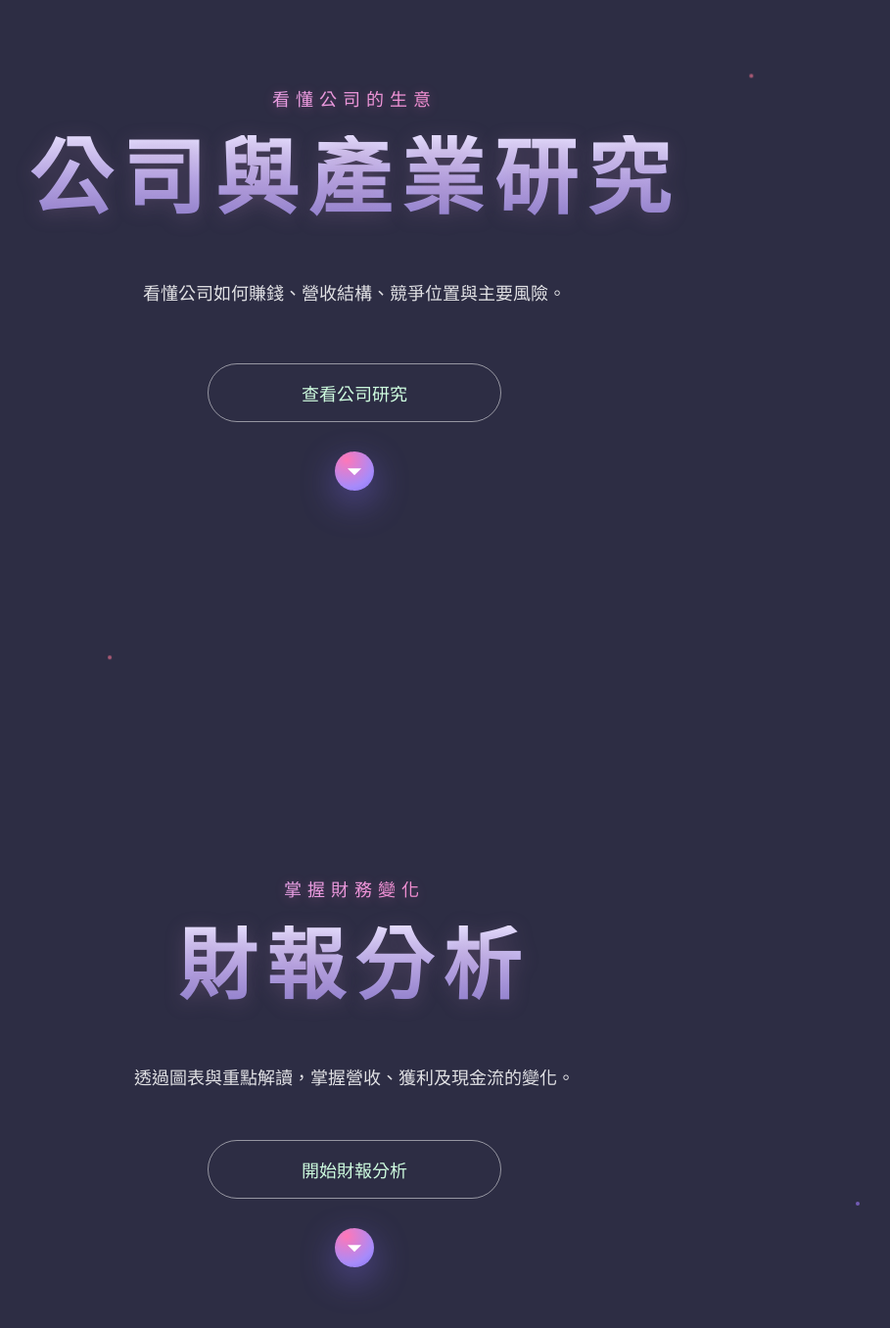
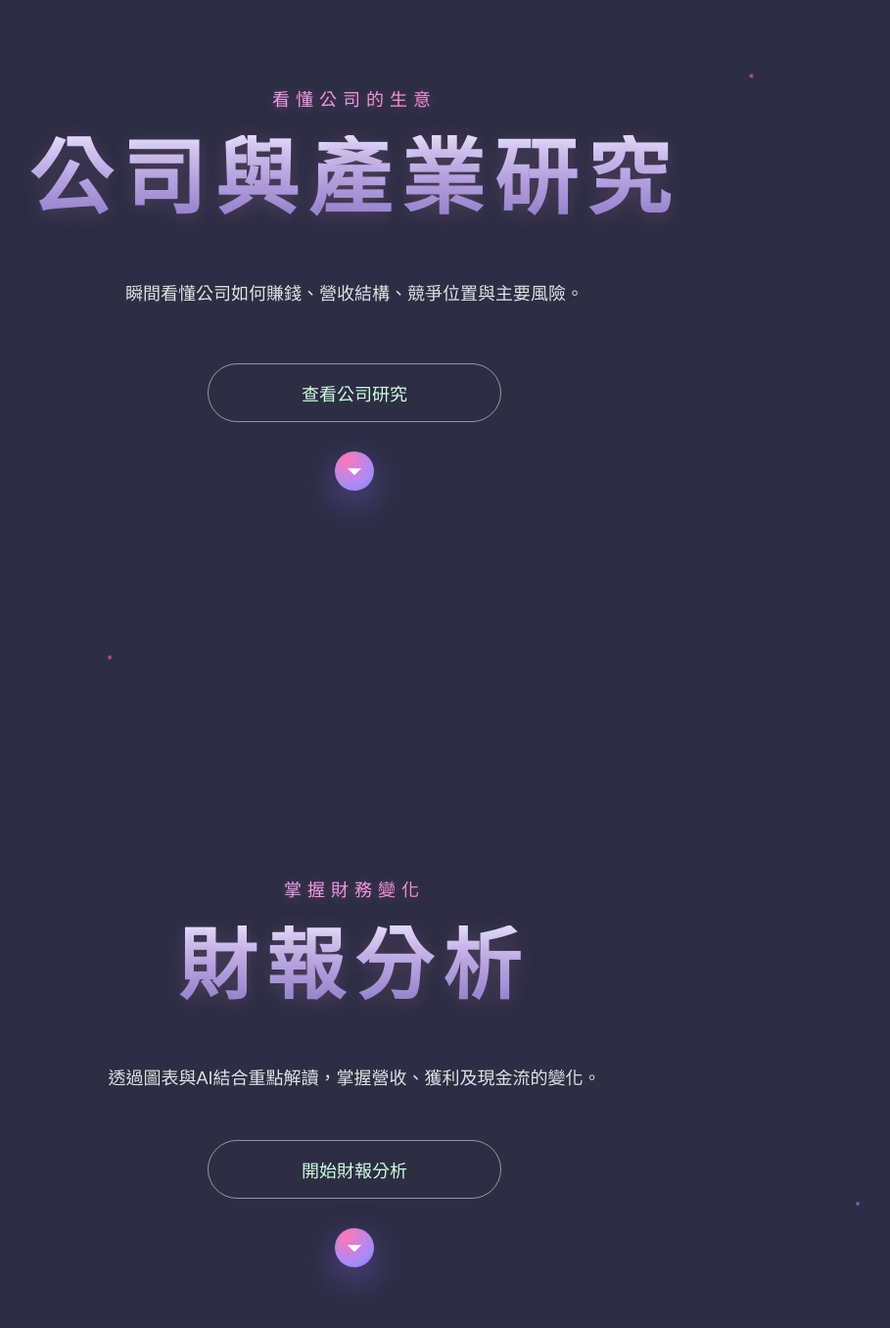
Before and after one commit to mengxuan-finlab/dongcaibao, a plain HTML site: page client/index.html in a window 1280 px wide. Shown: the part 948-2304 px from the top of the page at 98% size, without its empty margins (278-1187 px from the left). Drawn offline with nearby package versions, Linux system fonts and the light colour scheme.

Commit message:
前端修改

```diff
--- a/client/index.html
+++ b/client/index.html
@@ -194,7 +194,7 @@
 
       <div class="content">
         <div class="pc-text">
-          <p>看懂公司如何賺錢、營收結構、競爭位置與主要風險。</p>
+          <p>瞬間看懂公司如何賺錢、營收結構、競爭位置與主要風險。</p>
         </div>
 
         <div class="mobile-text">
@@ -220,7 +220,7 @@
 
           <div class="content">
               <div class="pc-text">
-                  <p>透過圖表與重點解讀，掌握營收、獲利及現金流的變化。</p>
+                  <p>透過圖表與AI結合重點解讀，掌握營收、獲利及現金流的變化。</p>
               </div>
 
               <div class="mobile-text">
```
